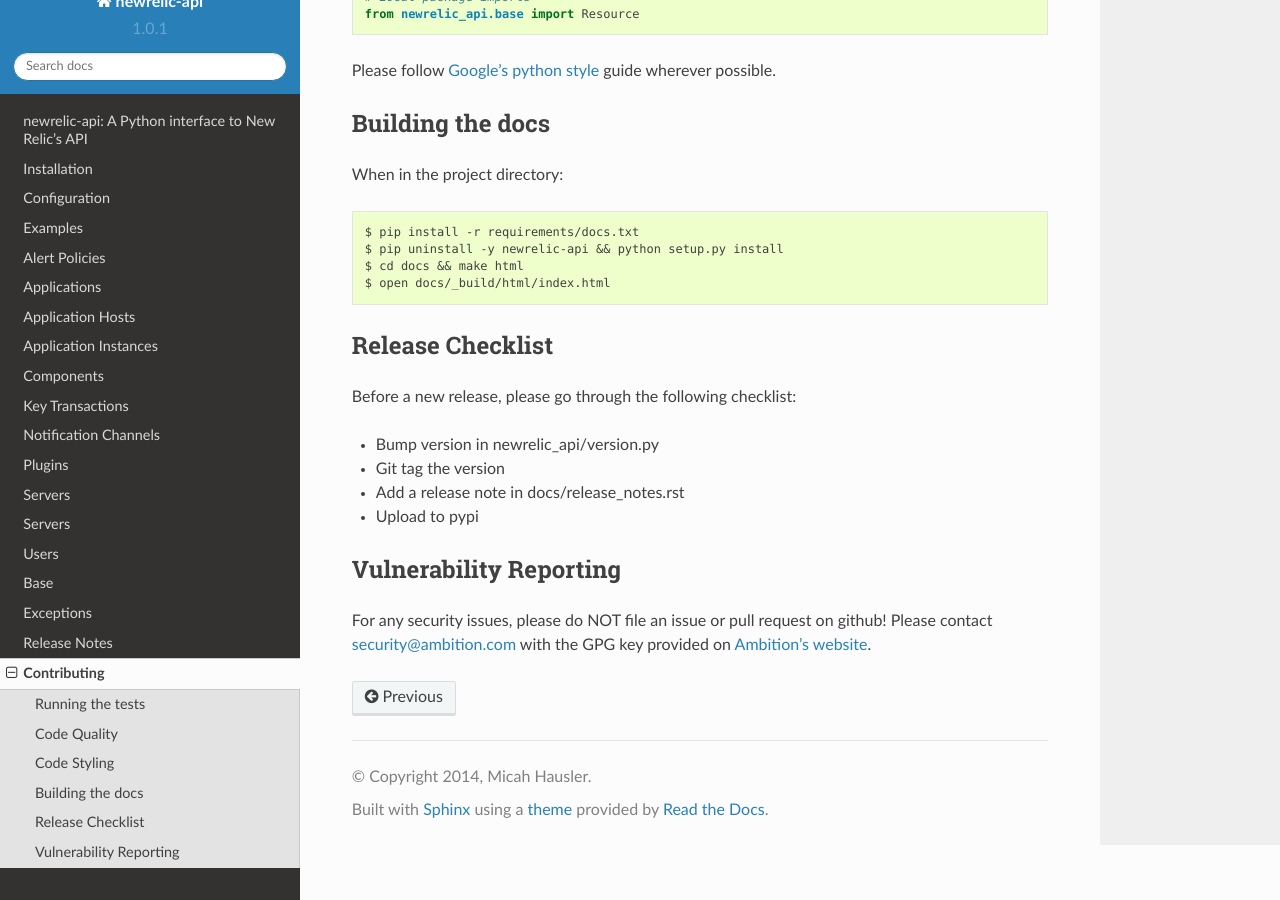
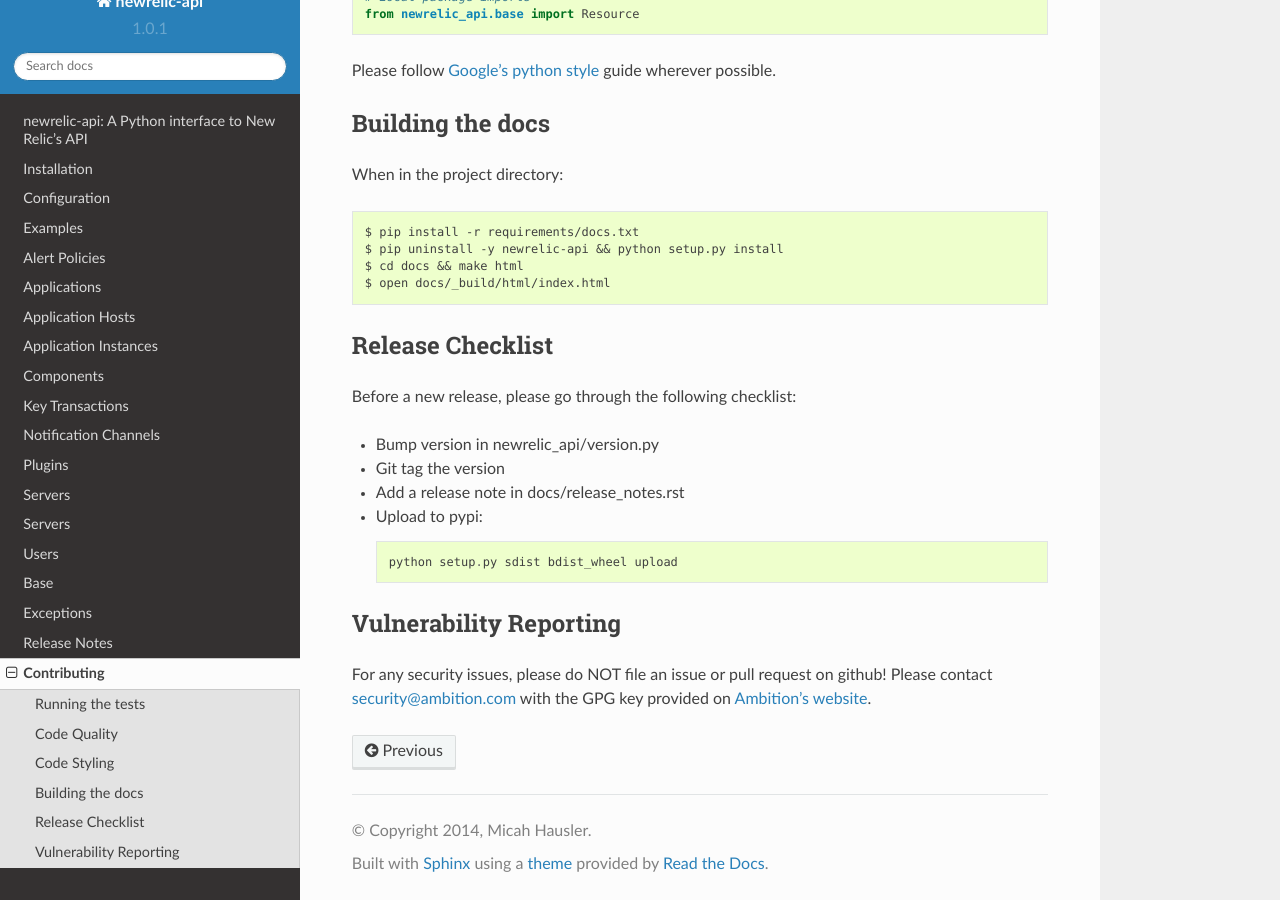
Before and after one commit to ambitioninc/newrelic-api, a Sphinx documentation site: the page built from docs/contributing.rst, in a window 1280 px wide and 900 px high, scrolled down 992 px. Built offline with Sphinx 7.4.7 and the Read the Docs theme 2.0.0, drawn with Linux system fonts in a browser that asks for light colours.

Commit message:
Added coveralls, wheel instructions

```diff
--- a/README.rst
+++ b/README.rst
@@ -1,3 +1,9 @@
+.. image:: https://travis-ci.org/ambitioninc/newrelic-api.png
+   :target: https://travis-ci.org/ambitioninc/newrelic-api
+
+.. image:: https://coveralls.io/repos/ambitioninc/newrelic-api/badge.png
+    :target: https://coveralls.io/r/ambitioninc/newrelic-api
+
 newrelic-api: A Python interface to New Relic's API
 ===================================================
 
--- a/docs/contributing.rst
+++ b/docs/contributing.rst
@@ -69,7 +69,10 @@
 * Bump version in newrelic_api/version.py
 * Git tag the version
 * Add a release note in docs/release_notes.rst
-* Upload to pypi
+* Upload to pypi::
+
+    python setup.py sdist bdist_wheel upload
+
 
 Vulnerability Reporting
 -----------------------
--- a/setup.cfg
+++ b/setup.cfg
@@ -7,3 +7,5 @@
 max-line-length = 120
 exclude = docs,venv,env,*.egg
 max-complexity = 10
+[bdist_wheel]
+universal = 1
```
Also changed, not shown: .travis.yml.
